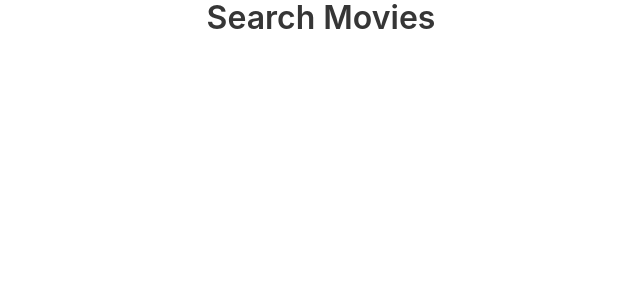
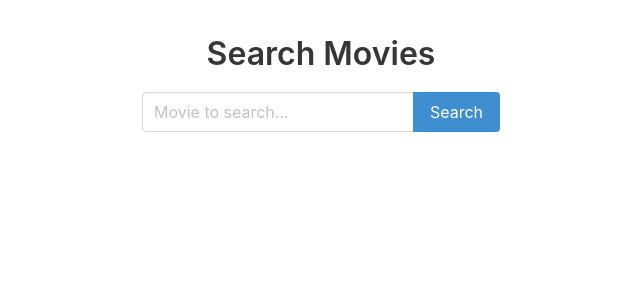
Before and after one commit to JoseAntpr/react-movie-search, a React (Create React App) app: page / in a window 1280 px wide. Shown: the top 300 px of the page, without its empty margins (319-959 px from the left). Built offline with nearby package versions, Linux system fonts and the light colour scheme.

Commit message:
ADD: Basic component to Search Form

```diff
--- a/src/App.css
+++ b/src/App.css
@@ -1,28 +1,10 @@
 .App {
+  padding-top: 36px;
   text-align: center;
 }
 
-.App-logo {
-  animation: App-logo-spin infinite 20s linear;
-  height: 80px;
+.searchForm-wrapper{
+  display: flex;
+  justify-content: center;
+  padding-top: 20px;
 }
-
-.App-header {
-  background-color: #222;
-  height: 150px;
-  padding: 20px;
-  color: white;
-}
-
-.App-title {
-  font-size: 1.5em;
-}
-
-.App-intro {
-  font-size: large;
-}
-
-@keyframes App-logo-spin {
-  from { transform: rotate(0deg); }
-  to { transform: rotate(360deg); }
-}
--- a/src/App.js
+++ b/src/App.js
@@ -1,8 +1,8 @@
 import React, { Component } from 'react';
-import logo from './logo.svg';
 import './App.css';
 import 'bulma/css/bulma.css';
 import { Title } from './components/Title';
+import { SearchForm } from './components/SearchForm';
 
 
 class App extends Component {
@@ -10,6 +10,9 @@
     return (
       <div className="App">
         <Title>Search Movies</Title>
+        <div className="searchForm-wrapper">
+          <SearchForm />
+        </div>
       </div>
     );
   }
--- /dev/null
+++ b/src/components/SearchForm.js
@@ -0,0 +1,37 @@
+import React, { Component } from 'react';
+
+export class SearchForm  extends Component {
+
+    state = {
+        inputMovie: ''
+    }
+
+    _handleChange = (e) => {
+        this.setState({ inputMovie: e.target.value });
+    }
+
+    _handleSubmit = (e) => {
+        e.preventDefault();
+        alert(this.state.inputMovie);
+    }
+    render() {
+        return (
+            <form onSubmit={this._handleSubmit}>
+                <div className="field has-addons">
+                    <div className="control">
+                        <input
+                                className="input"
+                                onChange={this._handleChange}
+                                type="text"
+                                placeholder="Movie to search..." />
+                    </div>
+                    <div className="control">
+                        <button className="button is-info">
+                            Search
+                        </button>
+                    </div>
+                </div>
+            </form>
+        )
+    }
+}
```
